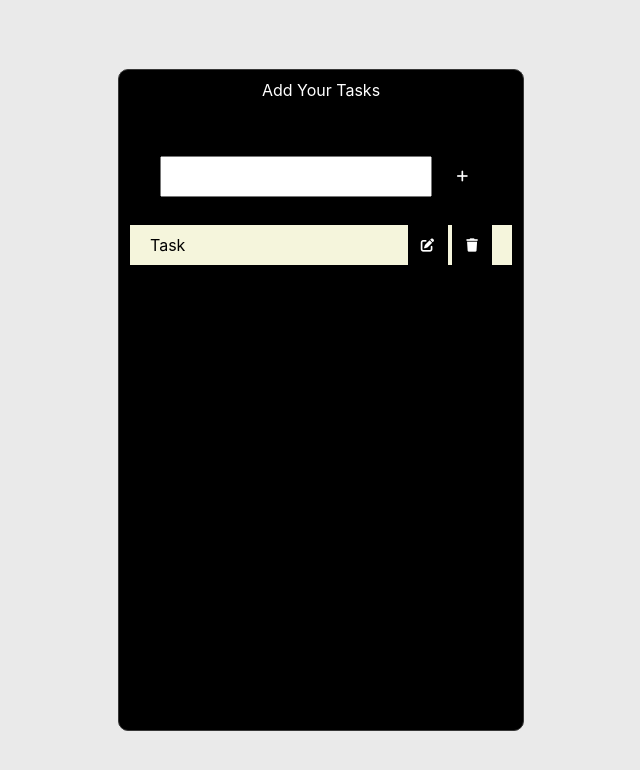
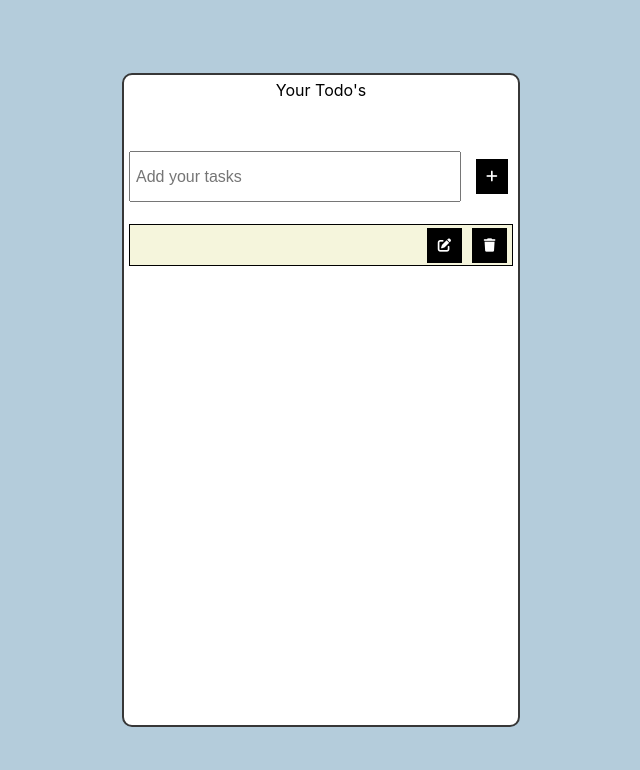
Before and after one commit to adityakumar48/todoList, a React (Create React App) app: page / in a window 1280 px wide. Shown: the top 770 px of the page, without its empty margins (319-959 px from the left). Built offline with nearby package versions, Linux system fonts and the light colour scheme.

Commit message:
added list update functionality

```diff
--- a/src/App.css
+++ b/src/App.css
@@ -4,20 +4,20 @@
 
 }
 html,body{
-color: white;
+color: rgb(0, 0, 0);
   display: flex;
   align-items: center;
   justify-content: center;
   height: 100%;
   width: 100%;
-  background-color: rgb(234, 234, 234);
+  background-color: rgb(180, 204, 219);
 }
 
 .main-container{
-  padding: 10px;
+  padding: 5px;
   height: 80vh;
-  background-color: black;
-  border: 1px solid rgb(55, 55, 55);
+  background-color: rgb(255, 255, 255);
+  border: 2px solid rgb(55, 55, 55);
   width: 30vw;
   border-radius: 10px;
   margin: auto;
@@ -28,54 +28,60 @@ color: white;
   text-align: center;
 }
 .heading{
-  /* background-color: blue; */
+  /* background-color: rgb(193, 173, 211); */
   text-align: center;
 }
-p{
-  text-align: center;
-}
+
 .input-box{
   text-align: center;
   display: flex;
   justify-content: center;
   align-items: center;
-
-  /* background-color: rebeccapurple; */
 }
 .input-box input{
   margin-right: 10px;
-  width: 70%;
+  width: 90%;
   height: 50%;
+}
+input{
+  padding: 5px;
+  font-size: 1rem;
+}
+input:focus{
+  border: none;
+  background-color: rgb(208, 208, 208);
+  color: rgb(0, 0, 0);
 }
 
 .btn{
-  width: 40px;
-  height: 40px;
+  width: 35px;
+  height: 35px;
   background-color: black;
-  color: white;
+  color: rgb(255, 255, 255);
   transition: 0.4s ease;
   border: none;
+  margin: 0px 5px;
 }
 .btn:hover{
   background-color: white;
   color: black;
+  border: 0.5px solid black;
+  border-radius: 50%;
 
 }
 
-.lists{
-  /* background-color: cadetblue; */
-}
 li{
   background-color: beige;
   color: black;
   display: flex;
   justify-content: space-between;
   align-items: center;
-  padding: 0px 20px;
+  /* padding: 0px 20px; */
   height: 40px;
   border: 1px solid black;
 }
 .user-task{
-  /* background-color: white; */
+  font-size: 1rem;
   color: black;
+  padding: 0px 20px;
 }
--- a/src/App.jsx
+++ b/src/App.jsx
@@ -1,17 +1,39 @@
 
+import { useEffect, useState } from 'react';
 import './App.css';
 
 function App() {
+
+
+  const [userInput, setUserInput] = useState('');
+  const [addTask, setTask] = useState([])
+
+  function captureInput(e) {
+    setUserInput(e.target.value)
+  }
+  function addTaskToList() {
+    setTask(userInput)
+  }
+
+
   return (
+
     <>
       <div className="main-container">
-
-
-        <div className="heading"><p>Add Your Tasks</p></div>
-        <div className="input-box"> <input type="text" /> <button className='addItem-btn btn'><i class="fa-solid fa-plus"></i></button></div>
+        <div className="heading">Your Todo's</div>
+        <div className="input-box"> <input type="text" placeholder='Add your tasks' onChange={captureInput} /> <button className='addItem-btn btn' onClick={() => { addTaskToList;}} ><i class="fa-solid fa-plus"></i></button></div>
         <div className="lists">
           <ul>
-            <li><div className='user-task'>Task</div> <span> <button className=' btn edit-btn' ><i class="fa-solid fa-pen-to-square"></i></button> <button className=" btn delete-btn"><i class="fa-solid fa-trash"></i></button></span></li>
+            <li><div className='user-task'>{addTask}</div>
+              <span>
+                <button className=' btn edit-btn' >
+                  <i class="fa-solid fa-pen-to-square"></i>
+                </button>
+                <button className=" btn delete-btn">
+                  <i class="fa-solid fa-trash"></i>
+                </button>
+              </span>
+            </li>
           </ul>
         </div>
 
```
